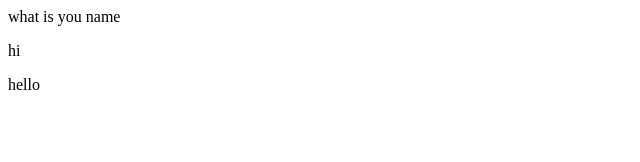
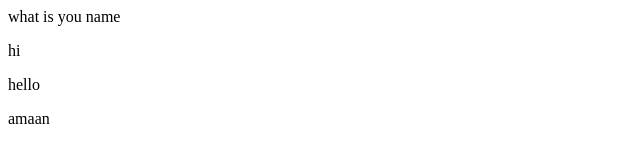
Before and after one commit to aman9307957027/project, a plain HTML site: page index.html in a window 1280 px wide. Shown: the full height of the page, 0-640 px from the left. Drawn offline with Linux system fonts and the light colour scheme.

Commit message:
para is add

```diff
--- a/index.html
+++ b/index.html
@@ -13,6 +13,10 @@
         </p>
         <p>
             hello
+
+        </p>
+        <p>
+            amaan
         </p>
     </body>
 </body>
```
